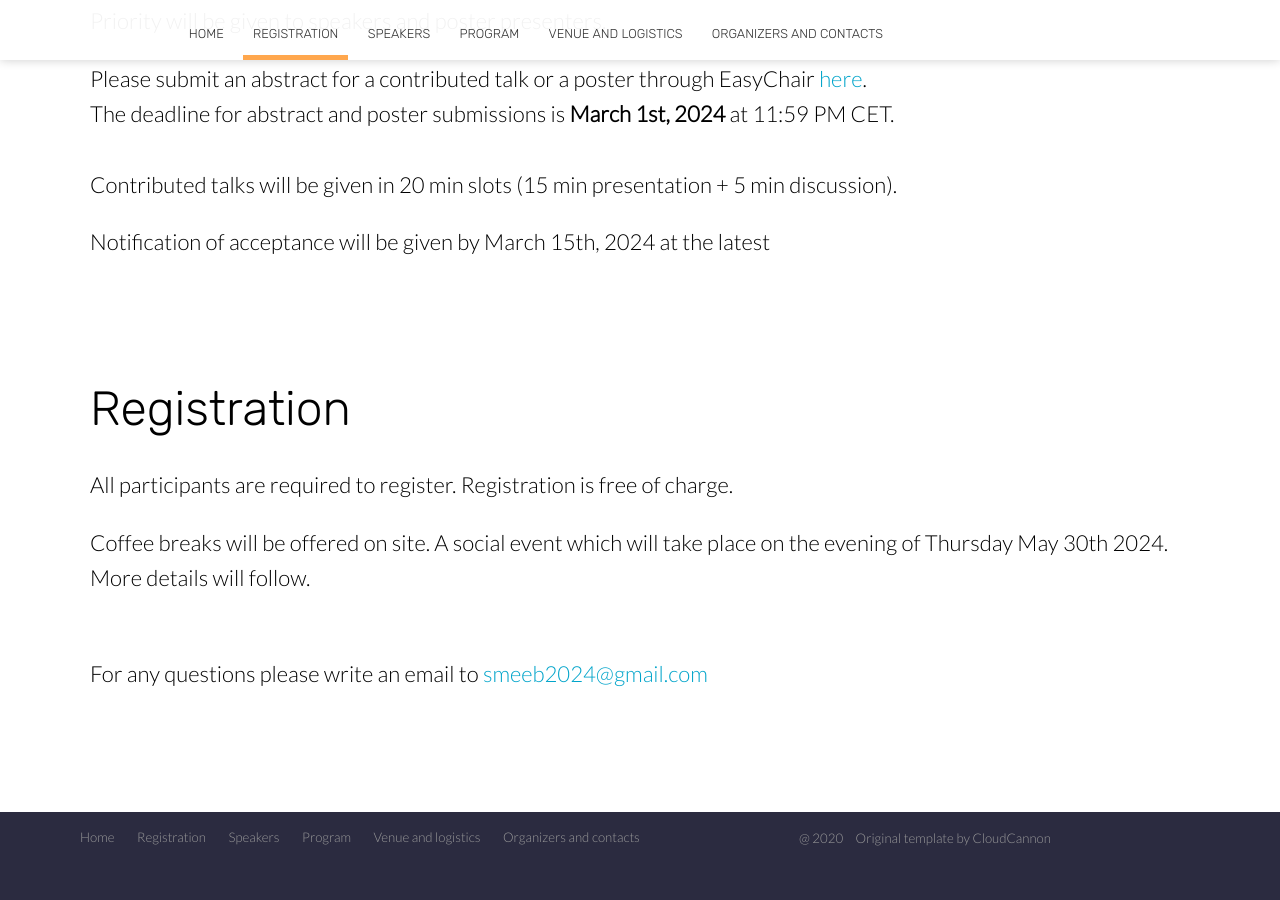
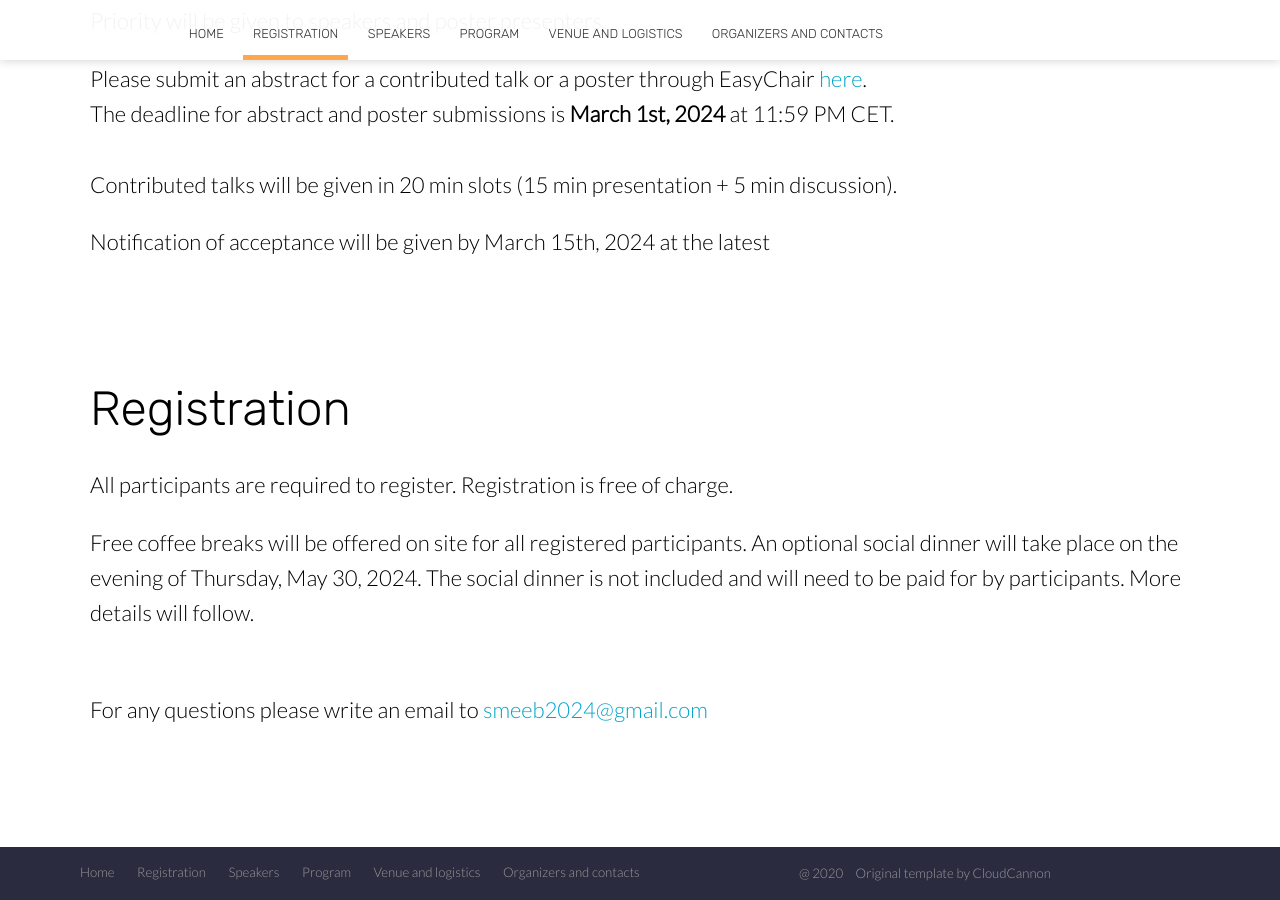
Before and after one commit to liphlab/SMEEB2024, a Jekyll site: the page built from registration.html, in a window 1280 px wide and 900 px high, scrolled down 1076 px. Built offline with Jekyll 4.4.1, drawn with Linux system fonts in a browser that asks for light colours; nearby versions of some CDN libraries; before the commit the page ends 1941 px from its top, so only the background shows below that.

Commit message:
updated easychair and social dinner info

```diff
--- a/_sass/layout.scss
+++ b/_sass/layout.scss
@@ -132,7 +132,7 @@
     font-weight: 900;
     font-size: 16pt; /* You can adjust the size as needed */
 	background-color: #4c8b96;
-	padding: 2px;
+	padding: 4px;
 	display: inline;
 }
 
--- a/index.html
+++ b/index.html
@@ -25,7 +25,7 @@
 		<div class="hero-text-container">
 			<h1 class="editable"><p></p>Stochastic Models and Experiments in Ecology and Biology</h1>
 			<p class="subtext editable bold-large-text">28th to 31st May 2024 - L' Aquila, Italy</p>
-			<div class="cta button alt"><a href="https://easychair.org/conferences/?conf=smeeb2020" target="_blank">Submit an abstract/poster<br>(EasyChair)</a></div>
+			<div class="cta button alt"><a href="https://easychair.org/cfp/SMEEB2024" target="_blank">Submit an abstract/poster<br>(EasyChair)</a></div>
 			<!-- <div class="cta button alt"><a href="./registration" target="_blank">Pre-registration and<br>fee waiver (for young scholars)</a></div>- -->
 		</div>
 	</div>
--- a/registration.html
+++ b/registration.html
@@ -21,7 +21,7 @@
 				<p>Abstract and poster submission is closed.<br>-->
 				<p> Attendance will be limited to 150 participants.</p>
 				<p> Priority will be given to speakers and poster presenters.</p>
-				<p> Please submit an abstract for a contributed talk or a poster through EasyChair <a href="https://easychair.org/conferences/?conf=smeeb2020" target="_blank">here</a>.<br>
+				<p> Please submit an abstract for a contributed talk or a poster through EasyChair <a href="https://easychair.org/cfp/SMEEB2024" target="_blank">here</a>.<br>
 				The deadline for abstract and poster submissions is <b>March 1st, 2024</b> at 11:59 PM CET.<br><br>
 				Contributed talks will be given in 20 min slots (15 min presentation + 5 min discussion). </p>
 				<p> Notification of acceptance will be given by March 15th, 2024 at the latest</p>
@@ -41,9 +41,9 @@
 				</p>
 
 				<p>
-					Coffee breaks will be offered on site.
-					A social event which will take place on the
-					evening of Thursday May 30th 2024.
+					Free coffee breaks will be offered on site for all registered participants.
+					An optional social dinner will take place on the evening of Thursday, May 30, 2024.
+					The social dinner is not included and will need to be paid for by participants.
 					More details will follow.
 				</p>
 
```
